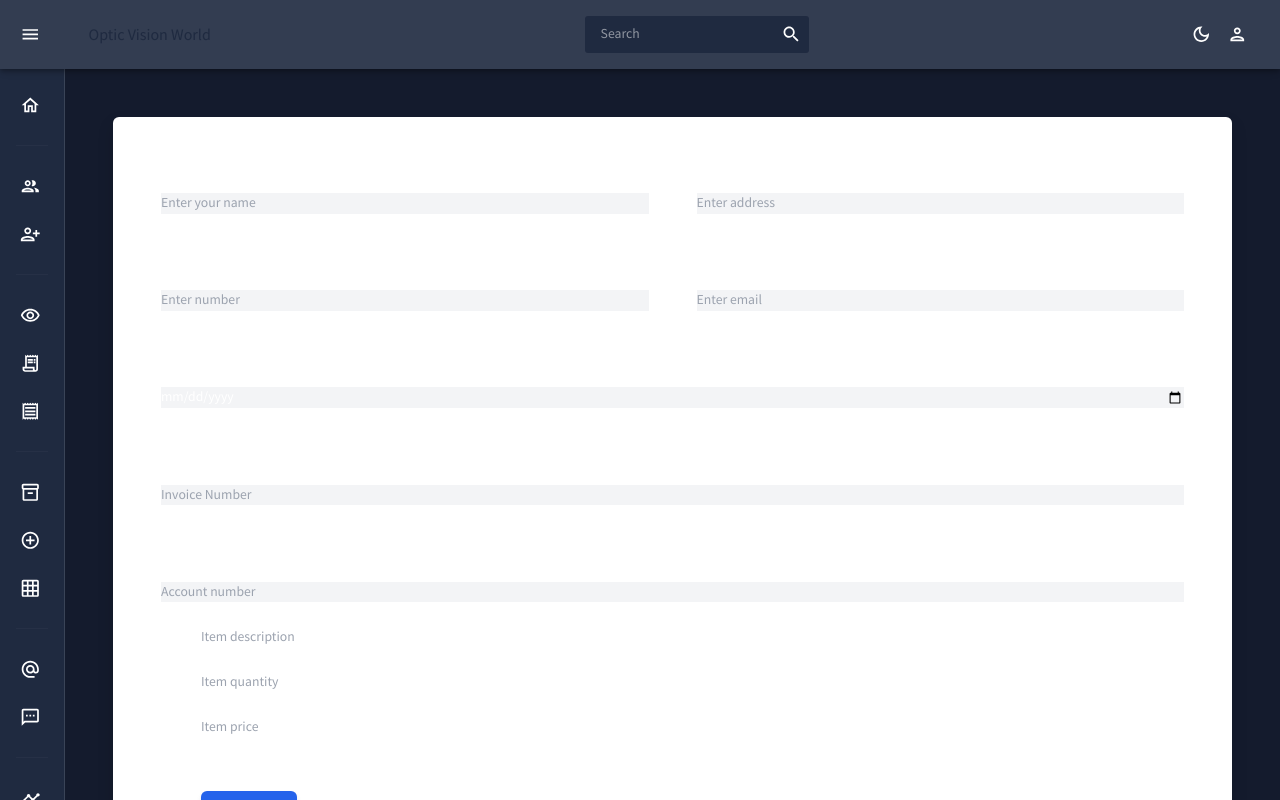
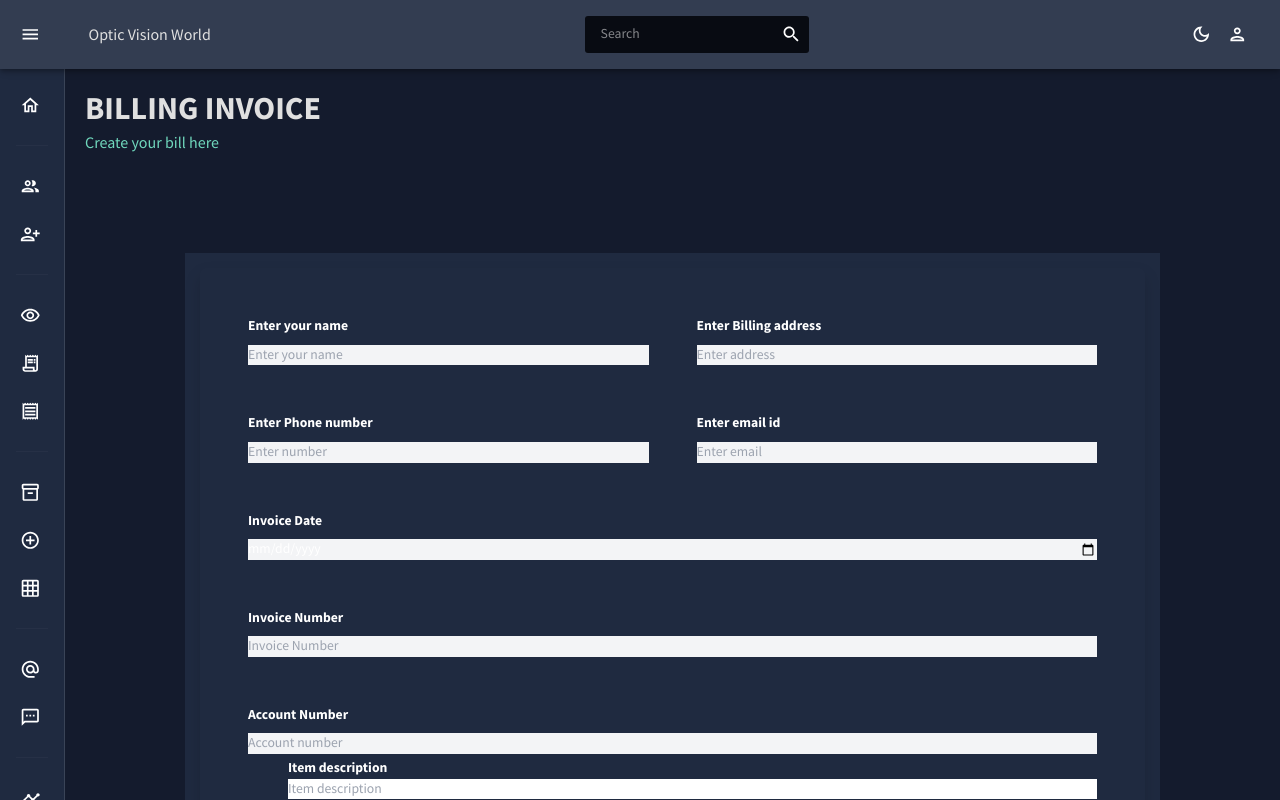
Before and after one commit to Tejas-117/Optic_vision_world_software, a React (Create React App) app in the folder client/: page /billing in a window 1280 px wide. Built offline with nearby package versions, Linux system fonts and the light colour scheme; no server answers.

Commit message:
Modified billing form and sidebar a bit more

```diff
--- a/client/src/App.js
+++ b/client/src/App.js
@@ -12,7 +12,7 @@ import { ColorModeContext, useMode } from './theme';
 import { CssBaseline, ThemeProvider } from '@mui/material';
 import PrescriptionForm from './pages/AddPrescription';
 import AlternateSidebar from './pages/global/AlternateSidebar';
-import Contacts from './pages/Contacts';
+import CustomerIndex from './pages/CustomerIndex';
 import Invoices from './pages/Invoices';
 import Addcustomer from './pages/AddCustomer/AddCustomer';
 import { AppContext } from './context/ContextProvider';
@@ -67,7 +67,7 @@ function App() {
 
               <Route path="/prescription" element={<PrescriptionForm />} />
 
-              <Route path ="/customers" element={<Contacts />} />
+              <Route path ="/customers" element={<CustomerIndex />} />
               <Route path ="/customers/add" element={<Addcustomer />} />
 
               <Route path ="/invoices" element={<Invoices />} />
--- a/client/src/pages/Calendar/index.jsx
+++ b/client/src/pages/Calendar/index.jsx
@@ -1,6 +1,6 @@
 import React, { useEffect } from 'react';
 import { useState, } from 'react';
-import {useTheme} from '@mui/material'
+import {Box, useTheme} from '@mui/material'
 import { EditingState, ViewState,IntegratedEditing,GroupingState,IntegratedGrouping } from '@devexpress/dx-react-scheduler';
 import {
   Scheduler,
@@ -23,6 +23,7 @@ import {
 } from '@devexpress/dx-react-scheduler-material-ui';
 import './style.css';
 import { token } from '../../theme';
+import Header from '../../components/Header';
 
 const appointments = [
   { id:1,startDate: '2023-03-20T09:45', endDate: '2023-03-20T11:00', title: 'Meeting' ,priorityId:1},
@@ -92,6 +93,8 @@ const Calendar = () => {
 
     console.log("All appointments:- ",data)
  return(
+  <Box m="20px">
+  <Header title="CALENDAR" subtitle="Add your important events and reminders here" />
   <Scheduler
     data={data}
     height="100%"
@@ -149,6 +152,7 @@ const Calendar = () => {
     />
     <AppointmentForm />
   </Scheduler>
+</Box>
  )
 };
 
--- a/client/src/pages/Contacts/index.jsx
+++ b/client/src/pages/CustomerIndex/index.jsx
@@ -7,7 +7,7 @@ import { useEffect, useContext } from "react";
 import { AppContext } from "../../context/ContextProvider";
 import CustomerFinder from "../../api/CustomerFinder";
 
-const Contacts = () => {
+const CustomerIndex = () => {
   // const [customers, setCustomers] = useState([]);
   const theme = useTheme();
   const colors = token(theme.palette.mode);
@@ -119,4 +119,4 @@ const Contacts = () => {
   );
 };
 
-export default Contacts;
+export default CustomerIndex;
--- a/client/src/pages/billing/bill.jsx
+++ b/client/src/pages/billing/bill.jsx
@@ -6,8 +6,13 @@ import Notes from "./billcomponents/Notes"
 import Some from "./billcomponents/Some"
 import Footer from "./billcomponents/Footer"
 import ReactToPrint from "react-to-print";
-import Header from "./billcomponents/Header"
+import Header1 from "./billcomponents/Header1"
 import TableForm from "./billcomponents/TableForm"
+import { useTheme } from "@mui/material";
+import { token } from "../../theme";
+import { Box } from "@mui/material";
+import Header from "../../components/Header";
+
 function Bill(){
   const [showInvoice,setShowInvoice] = useState(false)
   const [name,setName]=useState("")
@@ -25,15 +30,24 @@ function Bill(){
   const [total, setTotal] = useState(0);
   const [width] = useState(641);
   const componentRef = useRef();
+  const theme = useTheme();
+  const colors = token(theme.palette.mode);
+
   const handelPrint = () =>{
-window.print()
+   window.print()
   }
   return (
+  <Box m="20px">
+  <Header title="BILLING INVOICE" subtitle="Create your bill here" />
+  <Box backgroundColor={colors.primary[400]}
+    m="100px"
+    p="15px"
+    >
 
-    <main className="m-5 p-5 xl:max-w-10xl xl:mx-auto bg-white rounded shadow">
+    <main className=" p-5 xl:max-w-10xl xl:mx-auto rounded shadow">
       {showInvoice ?(
 
-      <div ref={componentRef} className="p-5">
+        <div ref={componentRef} className="p-5">
      <Header handelPrint={handelPrint}/>
     <MainDetails name={name} address={address}/>
    <ClientDetails name={name} invoicedate={invoicedate} invoicenumber={invoicenumber} accnumber={accnumber}/>
@@ -46,7 +60,7 @@ window.print()
    <button onClick={()=> setShowInvoice(false)} className="mt-5 bg-blue-500 text-white font-bold py-2 px-8 rounded shadow border-2 border-blue-500 hover:bg-transparent hover:bg-transparent hover:text-blue-500 transition-all duraction-300">Edit here here</button>
    </div>) :(
 
-    <>
+     <>
     <article className="md:grid grid-cols-2 gap-5">
     <div className="flex flex-col justify-center">
 
@@ -102,6 +116,8 @@ window.print()
 
 
     </main>
+ </Box>
+</Box>
   )
 }
 export default Bill;
--- a/client/src/pages/global/AlternateSidebar.jsx
+++ b/client/src/pages/global/AlternateSidebar.jsx
@@ -52,7 +52,6 @@ const drawerWidth = 240;
 export default function MiniDrawer() {
   const theme = useTheme();
   const colors = token(theme.palette.mode);
-  console.log(theme.palette.mode);
   const colorMode = useContext(ColorModeContext);
   const [open, setOpen] = React.useState(false);
 
@@ -182,10 +181,10 @@ export default function MiniDrawer() {
           <Box display="flex">
 
           <IconButton
-            color="inherit"
             aria-label="open drawer"
             onClick={handleDrawerOpen}
             edge="start"
+            color={colors.primary[400]}
             sx={{
               marginRight: 5,
               ...(open && { display: 'none' }),
@@ -195,7 +194,7 @@ export default function MiniDrawer() {
           </IconButton>
 
 
-        <Typography variant="h5" display="flex" alignItems="center" noWrap component="div" color={colors.primary[400]}>
+        <Typography variant="h5" display="flex" alignItems="center" noWrap component="div" color={colors.grey[100]}>
               Optic Vision World
             </Typography>
 
@@ -206,7 +205,7 @@ export default function MiniDrawer() {
 
 
             <Box display="flex"
-                backgroundColor = {colors.primary[400]}
+                backgroundColor = {colors.primary[800]}
                 borderRadius ="3px">
               <InputBase sx = {{ml: 2 , flex: 1 }} placeholder = "Search" />
                 <IconButton type='button' sx={{p:1}}>
@@ -218,12 +217,6 @@ export default function MiniDrawer() {
               <IconButton onClick={colorMode.toggleColorMode}>
                 {theme.palette.mode === "dark" ?  (<DarkModeOutlinedIcon />) : (<LightModeOutlinedIcon />)}
               </IconButton>
-              {/* <IconButton>
-                <NotificationsOutlinedIcon />
-              </IconButton>
-              <IconButton>
-                <SettingsOutlinedIcon />
-              </IconButton> */}
               <IconButton>
                 <PersonOutlinedIcon />
               </IconButton>
@@ -237,7 +230,7 @@ export default function MiniDrawer() {
 
       <Drawer variant="permanent" open={open}>
         <DrawerHeader>
-          <IconButton onClick={handleDrawerClose}>
+          <IconButton onClick={handleDrawerClose} >
             {theme.direction === 'rtl' ? <ChevronRightIcon /> : <ChevronLeftIcon />}
           </IconButton>
         </DrawerHeader>
```
Also changed, not shown: client/src/pages/AddCustomer/AddCustomer.jsx (+0 -13 lines), client/src/pages/billing/billcomponents/Header1.js (renamed from client/src/pages/billing/billcomponents/Header.js). Lines whose indentation alone changed are shown as unchanged.
